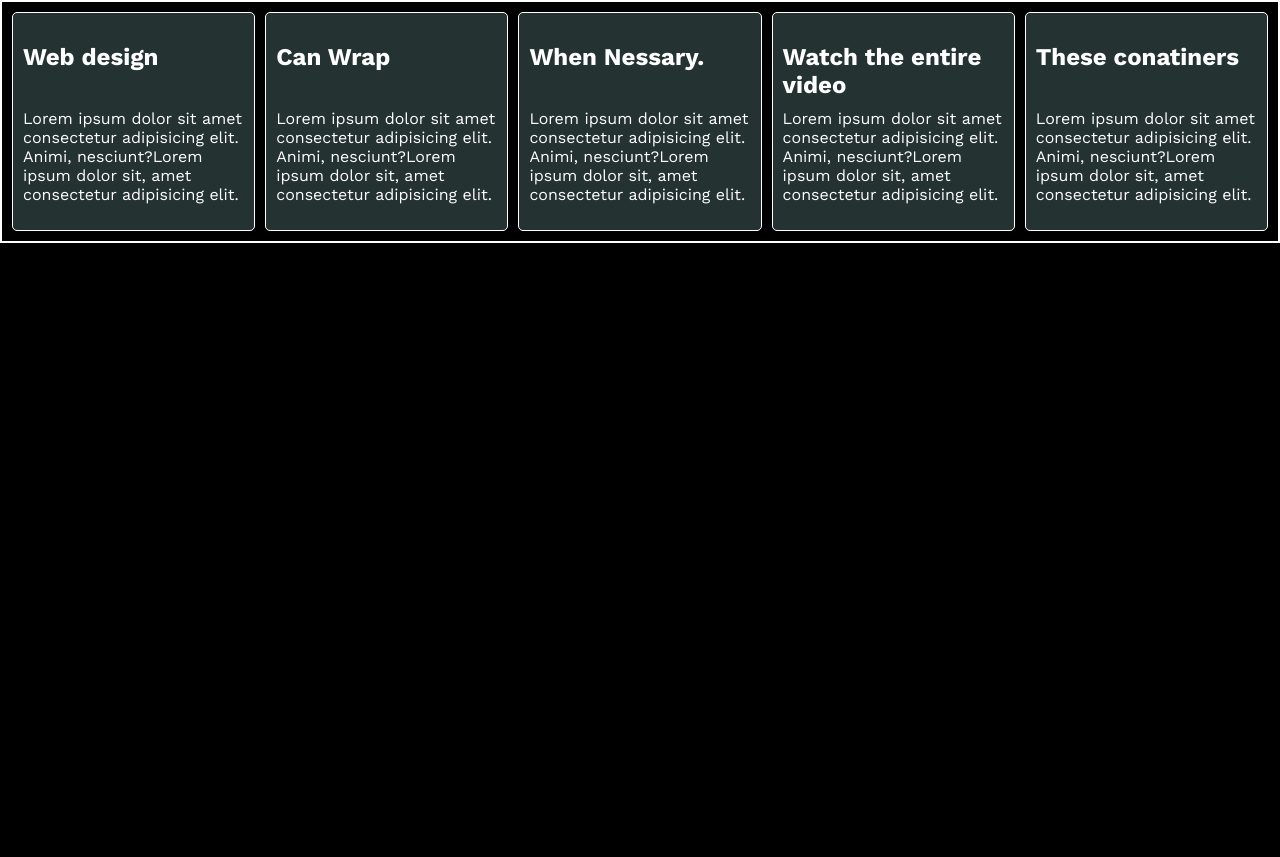
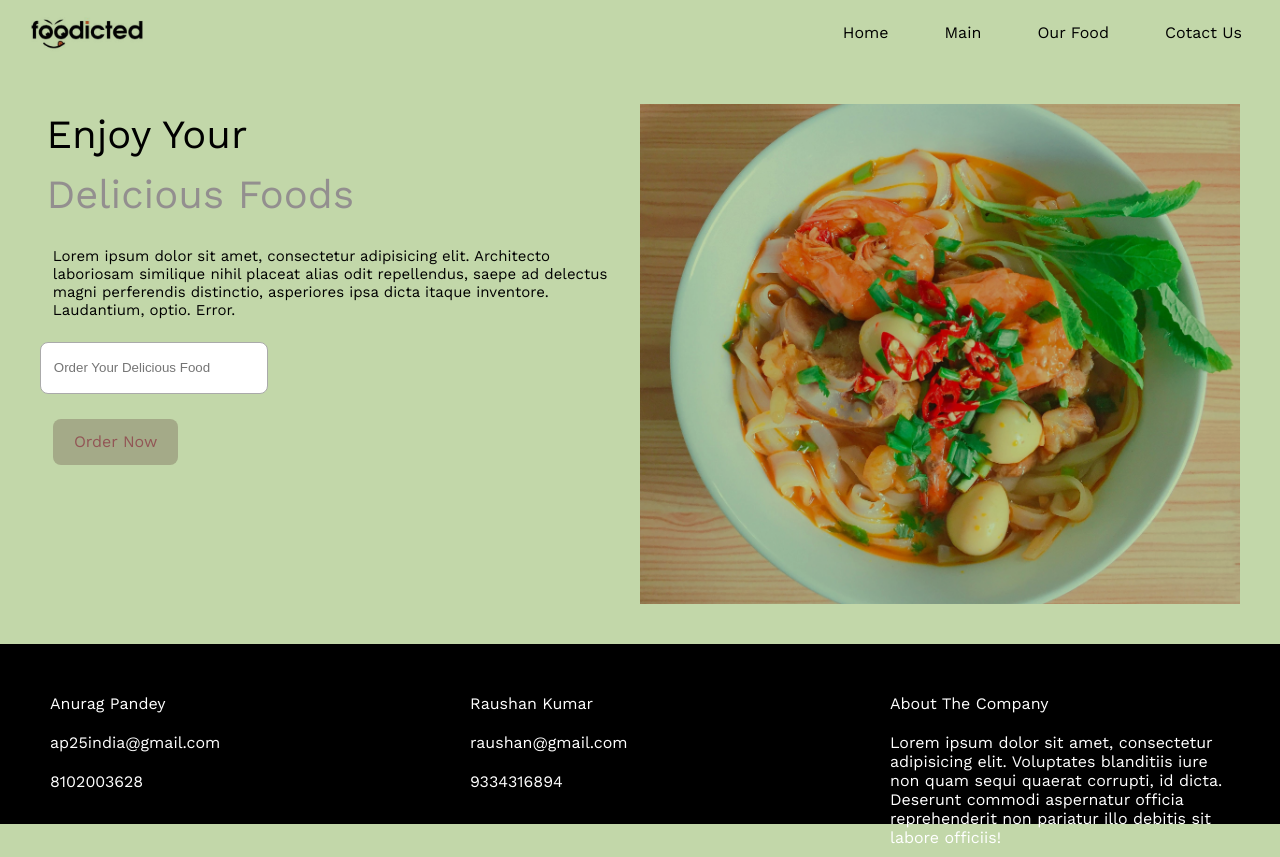
Before and after one commit to Anurag123-alt/technova, a plain HTML site: page index.html in a window 1280 px wide. Before the commit the page ends 800 px from the top, so only its background shows below. Drawn offline with nearby package versions, Linux system fonts and the light colour scheme; a web font is replaced by a local one.

Commit message:
Technova

```diff
--- a/index.html
+++ b/index.html
@@ -5,33 +5,78 @@
      <meta name="viewport" content="width=device-width, initial-scale=1.0">
      <title>Document</title>
      <link rel="stylesheet" href="style.css">
+     <link rel="stylesheet" href="https://fonts.googleapis.com/css2?family=Material+Symbols+Outlined:opsz,wght,FILL,GRAD@24,400,0,0&icon_names=menu" />
      <link rel="preconnect" href="https://fonts.googleapis.com">
 <link rel="preconnect" href="https://fonts.gstatic.com" crossorigin>
-<link href="https://fonts.googleapis.com/css2?family=Inter:ital,opsz,wght@0,14..32,100..900;1,14..32,100..900&family=Matemasie&family=Playwrite+AU+SA:wght@100..400&family=Work+Sans:ital,wght@0,100..900;1,100..900&display=swap" rel="stylesheet">
+<link href="https://fonts.googleapis.com/css2?family=Inter:ital,opsz,wght@0,14..32,100..900;1,14..32,100..900&family=Matemasie&family=Playwrite+AU+SA:wght@100..400&family=Roboto:ital,wght@0,100..900;1,100..900&family=Work+Sans:ital,wght@0,100..900;1,100..900&display=swap" rel="stylesheet">
+<link rel="stylesheet" href="https://fonts.googleapis.com/icon?family=Material+Icons">
+<link rel="stylesheet" href="https://cdnjs.cloudflare.com/ajax/libs/font-awesome/4.7.0/css/font-awesome.min.css">
 </head>
 <body>
-<div class="box">
-<h2>Web design</h2>
-<p>Lorem ipsum dolor sit amet consectetur adipisicing elit. Animi, nesciunt?Lorem ipsum dolor sit, amet consectetur adipisicing elit.</p>
+<header class="box" id="header">
+
+     <div class="name">
+          <div class="image">
+
+          </div>
+
+     </div>
+     <nav id="navbar">
+
+
+<li class="li">Home</li>
+<li class="li">Main</li>
+<li class="li" id="fd">Our Food</li>
+<li class="li">Cotact Us</li>
+
+
+     </nav>
+     <div class="bar">
+          <span class="material-symbols-outlined">
+               menu
+               </span>
+     </div>
+</header>
+<main class="box" id="main">
+<div class="mainf">
+     <div class="one">Enjoy Your</div>
+     <div class="two">Delicious Foods
+     </div>
+     <div class="text">Lorem ipsum dolor sit amet, consectetur adipisicing elit. Architecto laboriosam similique nihil placeat alias odit repellendus, saepe ad delectus magni perferendis distinctio, asperiores ipsa dicta itaque inventore. Laudantium, optio. Error.</div>
+<input type="text" id="input" placeholder="Order Your Delicious Food">
+     <div class="btn">Order Now</div>
+</div>
+<div class="mains">
+     <div class="foodimage">
+          <img src="pexels-xmtnguyen-699953.jpg" alt="">
+     </div>
 </div>
 
-<div class="box" id="box2">
-     <h2>Can Wrap</h2>
-     <p>Lorem ipsum dolor sit amet consectetur adipisicing elit. Animi, nesciunt?Lorem ipsum dolor sit, amet consectetur adipisicing elit.</p>
+</main>
+<footer class="box" id="footer">
+
+<div class="fchild">
+<div class="f">Anurag Pandey</div>
+<div class="f">ap25india@gmail.com</div>
+<div class="f">8102003628</div>
+
+</div>
+<div class="fchild">
+     <div class="f">Raushan Kumar</div>
+     <div class="f">raushan@gmail.com</div>
+     <div class="f">9334316894</div>
+
      </div>
+<div class="fchild">
+<div id="about">
+About The Company
+</div>
+<div id="atext">Lorem ipsum dolor sit amet, consectetur adipisicing elit. Voluptates blanditiis iure non quam sequi quaerat corrupti, id dicta. Deserunt commodi aspernatur officia reprehenderit non pariatur illo debitis sit labore officiis!
 
 
-          <div class="box">
-               <h2> When Nessary.</h2>
-               <p>Lorem ipsum dolor sit amet consectetur adipisicing elit. Animi, nesciunt?Lorem ipsum dolor sit, amet consectetur adipisicing elit.</p>
-               </div>
-               <div class="box">
-                    <h2>Watch the entire video</h2>
-                    <p>Lorem ipsum dolor sit amet consectetur adipisicing elit. Animi, nesciunt?Lorem ipsum dolor sit, amet consectetur adipisicing elit.</p>
-                    </div><div class="box">
-                    <h2>These conatiners</h2>
-                    <p>Lorem ipsum dolor sit amet consectetur adipisicing elit. Animi, nesciunt?Lorem ipsum dolor sit, amet consectetur adipisicing elit.</p>
-                    </div>
+</div>
 
+</footer>
+     <script src="script.js"></script>
 </body>
 </html>
--- /dev/null
+++ b/pro.css
@@ -0,0 +1,57 @@
+body{
+     background-color: #c2d7a9;
+     text-align: center;
+     text-decoration: wavy;
+     font-weight: 500;
+ }
+ .div{
+ display:flex;
+ gap: 20px;
+ color: #fff;
+ flex-wrap: wrap;
+ }
+ .food{
+     flex-grow: 1;
+    width:250px;
+    height: 130%;
+
+ }
+ img{
+    border-radius: 30px;
+    box-shadow: 0px 0px 10px #000;
+
+ }
+ #d1{
+     height: 400px;
+     font-size:xx-large;
+ }
+ img{
+     width: 100%;
+     height: 100%;
+     object-fit: cover;
+ }
+ #d2{
+     height: 400px;
+     font-size:xx-large;
+ }
+ #d3{
+     height: 400px;
+     font-size:xx-large;
+ }
+ #d4{
+     height: 400px;
+     font-size:xx-large;
+ }
+ .Place{
+     text-align: center;
+     background-color:rgb(53, 7, 7);
+     color: #fff;
+     height: 200px;
+     font-size: larger;
+ }
+ .address{
+     font-size:30px;
+ }
+ .box{
+     background-color: bisque;
+ }
--- a/script.js
+++ b/script.js
@@ -0,0 +1,5 @@
+let fd=document.getElementById('fd')
+
+fd.addEventListener('click',()=>{
+     window.location="pro.html"
+})
--- a/style.css
+++ b/style.css
@@ -1,46 +1,221 @@
+*{
+     margin: 0;
+     padding: 0;
+}
+
 body{
      width: 100%;
+     height: 100vh;
+     background: #c2d7a9;
+     display: grid;
+     grid-template-areas: "nav nav nav nav"
+     "main main main main"
+     "footer footer footer footer";
+     grid-template-columns: 1fr 2fr 4fr;
+     font-family: "Work Sans", serif;
+}
+.bar{
+     display: none;
+}
+.name{
+     width: 30vw;
+
      height: auto;
-     background: #000;
-
-     margin: 0;
-     padding: 10px;
-     border: 2px solid #fff;
-     box-sizing: border-box;
-     display: flex;
-     gap: 10px;
-justify-content: space-around;
-align-items: center;
-align-content: center;
-flex-wrap: wrap;
-font-family: "Work Sans", serif;
 }
 
-h2{
+.image{
      width: 100%;
-     height: 30px;
-
-     text-wrap: wrap;
+     height: 100%;
+     background: url("5326fb0eadc6b9de9de595ec3b5a8319.jpg");
+background-position:  center;
+background-size: cover;
+mix-blend-mode: multiply;
 }
-p{
-     font-size:16px;
-     text-wrap: wrap;
+.box{
+     padding: 10px;
+}
+#header{
+     grid-area: nav;
+     display: flex;
+     justify-content: space-between;
+     align-items: center;
 
 }
-.box{
-     width: 204px;
-     height: auto;
-     background: #243231;
+#navbar{
+     display: flex;
 
-     color: #fff;
-     display: flex;
-     padding: 10px;
-     flex-direction: column;
-justify-content: flex-start;
-align-items: flex-start;
-align-content: center;
-flex-grow: 1;
-border-radius: 5px;
-border: 0.5px solid #fff;
 
 }
+
+li{
+     list-style: none;
+     padding-top: clamp(1px,0.6vw,80px);
+     padding-bottom: clamp(1px,0.6vw,80px);
+     padding-left: clamp(1px,1.8vw,80px);
+     padding-right: clamp(1px,1.8vw,80px);
+
+
+
+     margin: 5px;
+     border-radius: 5px;
+}
+li:hover{
+     background:#fff;
+}
+#main{
+     grid-area: main;
+     padding: 40px;
+     display: flex;
+}
+
+#footer{
+     grid-area: footer;
+}
+
+
+.mainf{
+     width: 50%;
+     height: 500px;
+}
+
+.one{
+     width: 100%;
+     height: auto;
+     font-size: 40px;
+     padding: clamp(1px,0.5vw,30px);
+     color: #000;
+}
+
+.two{
+     width: 100%;
+     height: auto;
+     font-size: 40px;
+     color: #938f8f;
+
+     padding: clamp(1px,0.5vw,30px);
+}
+
+
+.text{
+     margin-top: 10px;
+     font-size: 15px;
+     padding: clamp(1px,1vw,30px);
+
+}
+
+input{
+     width:clamp(10px,100vw,200px);
+     height:clamp(25px,1vw,500px);
+margin-top: 10px;
+     border-radius: 8px;
+     border: 1px solid #aaa;
+     padding: clamp(1px,1vw,15px);
+
+}
+
+
+.btn{
+     width: 100px;
+     height: 20px;
+     padding: clamp(1px,1vw,15px);
+background:#7656;
+color: #925555;
+     margin: clamp(1px,1vw,30px);
+     margin-top: 25px;
+border-radius: 8px;
+display: flex;
+justify-content: center;
+align-items: center;
+}
+
+.mains{
+     width: 50%;
+     height: 300px;
+}
+.foodimage{
+     width: 100%;
+     height: 500px;
+}
+img{
+     width: 100%;
+     height: 100%;
+     object-fit: cover;
+     mix-blend-mode: multiply;
+}
+
+
+#footer{
+display: flex;
+flex-wrap: wrap;
+background: #000;
+color: #fff;
+}
+
+
+
+.fchild{
+     flex-grow: 1;
+     padding: 30px;
+
+     width: 300px;
+     height: 100px;
+}
+
+.f{
+     padding: 10px;
+     text-wrap: wrap;
+     border-radius: 5px;
+}
+.f:hover{
+     background: #455;
+}
+#about{
+     padding: 10px;
+}
+
+#atext{
+     padding: 10px;
+
+}
+
+
+#iconpar{
+     width:200px ;
+     height: 60px;
+     background: red;
+     display: flex;
+}
+@media (min-width: 768px) {
+     .image{
+          width:40%;
+          height: 40px;
+
+     }
+   }
+
+
+
+   @media only screen and (max-width:395px) {
+
+#header{
+     height: 30px;
+}
+.bar{
+     display: block;
+     margin-left: 200px;
+}
+}
+
+
+@media only screen and (max-width:499px) {
+li{
+     padding: 4px;
+}
+#header{
+justify-content: center;
+
+}
+
+
+
+}
```
Also changed, not shown: pro.html (added, +70 -0 lines), 5326fb0eadc6b9de9de595ec3b5a8319.jpg (added), IMG_20250117_121805.jpg (added), WhatsApp Image 2025-01-17 at 16.36.16_f52df5f0.jpg (added), burger.jpg (added), cake.jpg (added), chicken.jpg (added), coffee.jpg (added), dosa.jpg (added), hello.txt (deleted), idli.jpg (added), ind.txt (deleted), pexels-xmtnguyen-699953.jpg (added), pizza.jpg (added), 1 more files, 1 other file.
